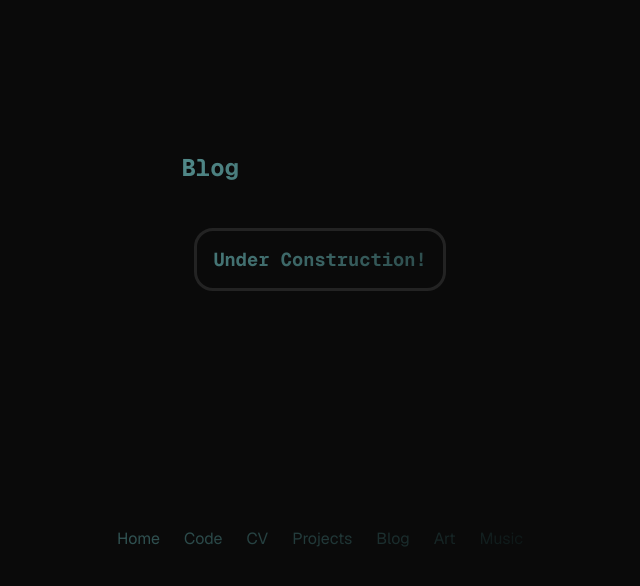
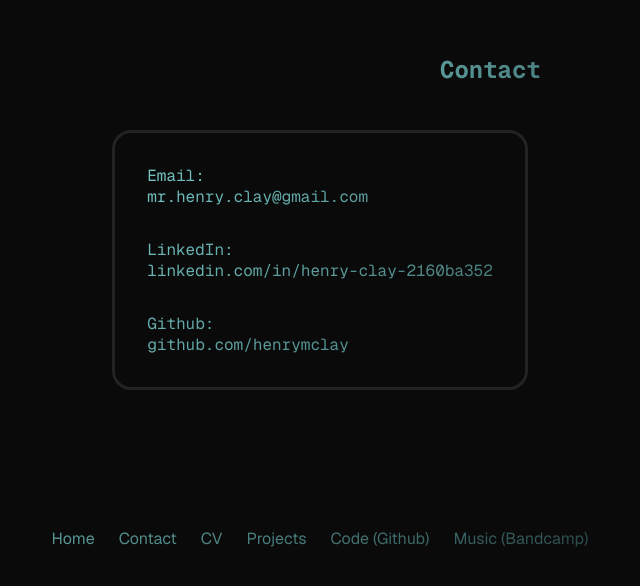
Before and after one commit to henrymclay/henrymclay.github.io, a Next.js app in the folder clayh-personal-site/: page /contact in a window 1280 px wide. Shown: the part 172-758 px from the top of the page, without its empty margins (320-960 px from the left). Built offline with nearby package versions, Linux system fonts and the light colour scheme.

Commit message:
header refactor, prep for launch

```diff
--- a/clayh-personal-site/components/footer.tsx
+++ b/clayh-personal-site/components/footer.tsx
@@ -17,24 +17,24 @@
 function Footer({ title = "" }: Props) {
     return (
       <>
-        <footer className={styles.footer}>
+        <footer className={`${styles.footer} ${geistSans.variable} ${geistMono.variable}`}>
         <a
             href="/"
-            target="_blank"
+            target="_self"
             rel="noopener noreferrer"
           >
             Home
           </a>
           <a
-            href="https://www.github.com/henrymclay"
-            target="_blank"
+            href="/contact"
+            target="_self"
             rel="noopener noreferrer"
           >
-            Code
+            Contact
           </a>
           <a
             href="/cv"
-            target="_blank"
+            target="_self"
             rel="noopener noreferrer"
           >
             CV
@@ -47,25 +47,18 @@
             Projects
           </a>
           <a
-            href="/blog"
+            href="https://www.github.com/henrymclay"
             target="_blank"
             rel="noopener noreferrer"
           >
-            Blog
-          </a>
-          <a
-            href="/art"
-            target="_blank"
-            rel="noopener noreferrer"
-          >
-            Art
+            Code (Github)
           </a>
           <a
             href="https://technoliches.bandcamp.com/"
             target="_blank"
             rel="noopener noreferrer"
           >
-            Music
+            Music (Bandcamp)
           </a>
         </footer>
       </>
--- a/clayh-personal-site/components/gradientBG.tsx
+++ b/clayh-personal-site/components/gradientBG.tsx
@@ -1,16 +1,16 @@
 import React, { ReactNode } from 'react';
 
-type GradientdivProps = {
+type GradientBGProps = {
     children:ReactNode
     className:string
     lightSize:string
 }
 
-function GradientBG({children, className, lightSize}: GradientdivProps) {
+function GradientBG({children, className, lightSize}: GradientBGProps) {
     return(
         <div
             style={{
-                backgroundImage: `radial-gradient( circle at ${GradientPosition().x}px ${GradientPosition().y}px, rgba(255,255,0,1) 0%, rgba(255,0,255,1) 1%, rgba(0,255,255,1) 2%, rgba(150,255,255,1) 5%, rgba(0,0,0,1) ${lightSize}%, rgba(165,163,163,0.15) 99% )`
+                backgroundImage: `radial-gradient( circle at ${GradientPosition().x}px ${GradientPosition().y}px, rgba(255,255,0,1) 0%, rgba(255,0,255,1) .5%, rgba(0,255,255,1) 1%, rgba(50,255,255,1) 1.5%, rgba(100,255,255,1) 5%, rgba(150,255,255,1) 20%, rgba(0,0,0,1) ${lightSize}%, rgba(165,163,163,0.15) 99% )`
             }}
             className={className}
         >
--- a/clayh-personal-site/components/layout.tsx
+++ b/clayh-personal-site/components/layout.tsx
@@ -21,9 +21,8 @@
     <>
       <GradientBG
           className={`${styles.page} ${geistSans.variable} ${geistMono.variable}`}
-          lightSize={`80`}
-        >
-        <Navbar title={""}/>
+          lightSize={`100`}
+      >
           {props.children}
         <Footer title={""}/>
       </GradientBG>
--- a/clayh-personal-site/components/navbar.tsx
+++ b/clayh-personal-site/components/navbar.tsx
@@ -1,14 +1,23 @@
 import React, { ReactNode } from 'react';
+import styles from "@/styles/Home.module.css";
+import { Geist, Geist_Mono } from "next/font/google";
+
+const geistSans = Geist({
+  variable: "--font-geist-sans",
+  subsets: ["latin"],
+});
+
+const geistMono = Geist_Mono({
+  variable: "--font-geist-mono",
+  subsets: ["latin"],
+});
 
 type NavProps = {title : string};
-
 
 function Navbar({ title = "" }: NavProps) {
     return (
       <>
-        <div>
-
-        </div>
+          <a href="/"><h1>{title}</h1></a>
       </>
     )
   }
--- a/clayh-personal-site/pages/art/index.tsx
+++ b/clayh-personal-site/pages/art/index.tsx
@@ -24,7 +24,7 @@
       </Head>
 
         <main className={styles.main}>
-            <h2>Art</h2>
+            <h2><a href="/art">Art</a></h2>
             <section className={styles.category}>
                 <h3>Under Construction!</h3>
             </section>
--- a/clayh-personal-site/pages/blog/index.tsx
+++ b/clayh-personal-site/pages/blog/index.tsx
@@ -24,7 +24,7 @@
       </Head>
 
         <main className={styles.main}>
-            <h2>Blog</h2>
+            <h2><a href="/blog">Blog</a></h2>
             <section className={styles.category}>
                 <h3>Under Construction!</h3>
             </section>
--- a/clayh-personal-site/pages/contact/index.tsx
+++ b/clayh-personal-site/pages/contact/index.tsx
@@ -24,11 +24,42 @@
       </Head>
 
         <main className={styles.main}>
-            <h2>Blog</h2>
+          <h2><a href="/contact">Contact</a></h2>
             <section className={styles.category}>
-                <h3>Under Construction!</h3>
+              <section className={styles.entry}>
+                <p>Email: </p>
+                <p>
+                  <a
+                    href="mailto:mr.henry.clay@gmail.com"
+                    rel="external"
+                    target="_blank">
+                    mr.henry.clay@gmail.com
+                  </a>
+                </p>
+              </section>
+              <section className={styles.entry}>
+                <p>LinkedIn:</p>
+                <p>
+                  <a
+                    href="https://www.linkedin.com/in/henry-clay-2160ba352"
+                    rel="external"
+                    target="_blank">
+                    linkedin.com/in/henry-clay-2160ba352
+                  </a>
+                </p>
+              </section>
+              <section className={styles.entry}>
+                <p>Github:</p>
+                <p>
+                  <a
+                    href="https://www.github.com/henrymclay"
+                    rel="external"
+                    target="_blank">
+                    github.com/henrymclay
+                  </a>
+                </p>
+              </section>
             </section>
         </main>
-
     </>
   )};
--- a/clayh-personal-site/pages/moon/index.tsx
+++ b/clayh-personal-site/pages/moon/index.tsx
@@ -24,7 +24,7 @@
       </Head>
         <main className={styles.main}>
             <section>
-            <h2>Information on Earth's Moon</h2>
+            <h2><a href="/moon">Information on Earth's Moon</a></h2>
             </section>
         </main>
 
--- a/clayh-personal-site/pages/projects/index.tsx
+++ b/clayh-personal-site/pages/projects/index.tsx
@@ -24,7 +24,7 @@
           <link rel="icon" href="/favicon.ico" />
         </Head>
           <main className={styles.main}>
-            <h2>Projects</h2>
+          <h2><a href="/projects">Selected Projects</a></h2>
               <ProjectCard
                 title = "xFader"
                 line1 = "A python CLI utility for manipulating music samples."
--- a/clayh-personal-site/styles/Home.module.css
+++ b/clayh-personal-site/styles/Home.module.css
@@ -87,40 +87,10 @@
   /*padding: 8px;*/
 }
 
-.ctas {
+.navbar {
+  align-content: left;
   display: flex;
-  gap: 16px;
-}
-
-.ctas a {
-  appearance: none;
-  border-radius: 128px;
-  height: 48px;
-  padding: 0 20px;
-  border: none;
-  border: 1px solid transparent;
-  transition:
-    background 0.2s,
-    color 0.2s,
-    border-color 0.2s;
-  cursor: pointer;
-  display: flex;
-  align-items: center;
-  justify-content: center;
-  font-size: 16px;
-  line-height: 20px;
-  font-weight: 500;
-}
-
-a.primary {
-  background: var(--foreground);
-  color: var(--background);
-  gap: 8px;
-}
-
-a.secondary {
-  border-color: var(--gray-alpha-200);
-  min-width: 180px;
+  gap: 24px;
 }
 
 .footer {
@@ -139,24 +109,6 @@
   flex-shrink: 0;
 }
 
-
-/* Enable hover only on non-touch devices */
-@media (hover: hover) and (pointer: fine) {
-  a.primary:hover {
-    background: var(--button-primary-hover);
-    border-color: transparent;
-  }
-
-  a.secondary:hover {
-    background: var(--button-secondary-hover);
-    border-color: transparent;
-  }
-
-  .footer a:hover {
-    text-decoration: underline;
-    text-underline-offset: 4px;
-  }
-}
 
 @media (max-width: 600px) {
   .page {
@@ -192,9 +144,3 @@
     justify-content: center;
   }
 }
-
-@media (prefers-color-scheme: dark) {
-  .logo {
-    filter: invert();
-  }
-}
--- a/clayh-personal-site/styles/globals.css
+++ b/clayh-personal-site/styles/globals.css
@@ -5,13 +5,6 @@
   */
   --background: #0a0a0a;
   --foreground: #ededed;
-}
-
-@media (prefers-color-scheme: dark) {
-  :root {
-    --background: #0a0a0a;
-    --foreground: #ededed;
-  }
 }
 
 html,
@@ -44,7 +37,6 @@
   padding: 1em 1em 1em 1em;
 }
 
-
 * {
   box-sizing: border-box;
   padding: 0;
@@ -56,8 +48,22 @@
   text-decoration: none;
 }
 
-@media (prefers-color-scheme: dark) {
-  html {
-    color-scheme: dark;
-  }
+a:link {
+  text-decoration: none;
 }
+
+a:hover {
+  text-decoration: bold;
+}
+
+a:visited {
+  text-decoration: none;
+}
+
+h1 {
+  text-align: left;
+}
+
+h2 {
+  text-align: right;
+}
```
Also changed, not shown: clayh-personal-site/pages/cv/index.tsx (+10 -9 lines).
